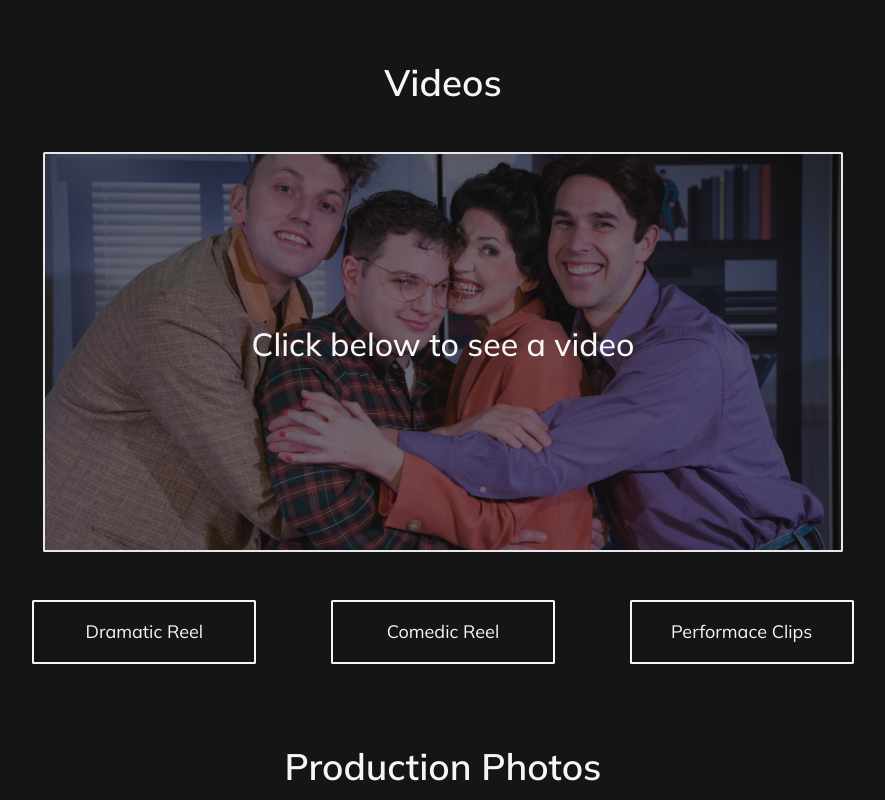
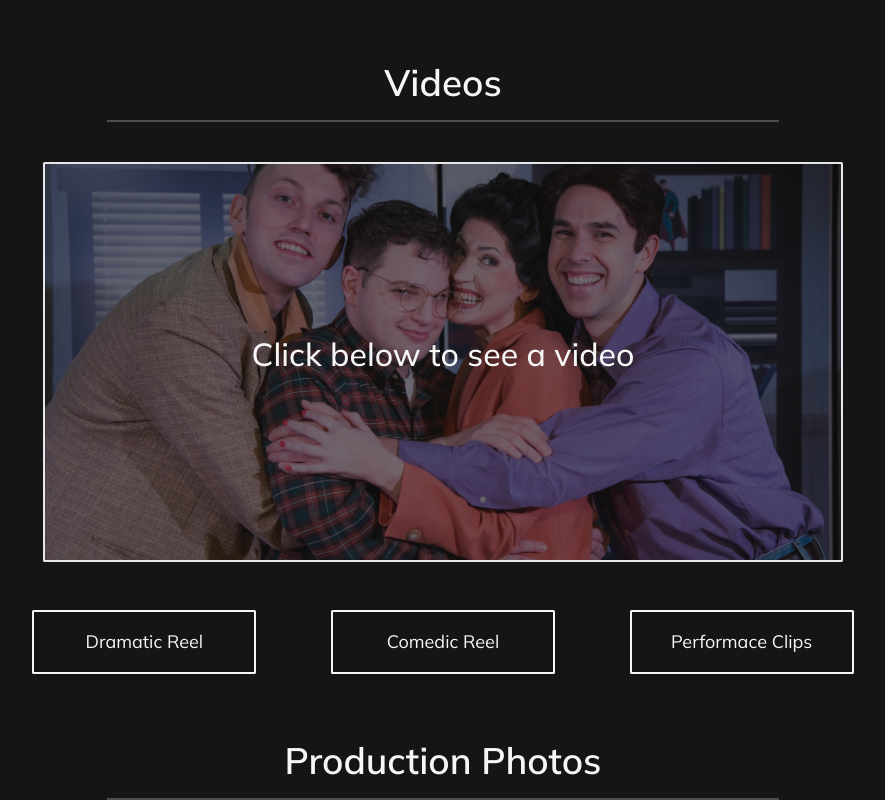
Before and after one commit to IndigoFobes/jacob-millman, a Next.js app: page /media in a window 1280 px wide. Shown: the part 180-980 px from the top of the page, without its empty margins (197-1082 px from the left). Built offline with nearby package versions, Linux system fonts and the light colour scheme; a web font is replaced by a local one.

Commit message:
Added classes for darker and lighter horizontal lines.

```diff
--- a/src/app/globals.css
+++ b/src/app/globals.css
@@ -15,7 +15,7 @@
   --light-text-color: #F6F6F6;
   --rounded-tiny: .1rem;
   --dark-theme-transparent: rgba(41, 41, 41, 0);
-  --light-text-transparent: rgba(246, 246, 246, .5)
+  --light-text-transparent: rgba(246, 246, 246, .5);
 }
 
 @font-face {
@@ -78,6 +78,16 @@ text-decoration: none;
   font-size: 6.5rem;
   font-family: "Manchester", serif;
   font-style: italic;
+}
+
+.horizontal-line-dark {
+  border-color: var(--light-theme-color);
+  border-width: .07rem;
+}
+
+.horizontal-line-light {
+  border-color: var(--light-text-color);
+  border-width: .07rem;
 }
 
 .image-overlay {
--- a/src/app/media/page.tsx
+++ b/src/app/media/page.tsx
@@ -228,8 +228,6 @@ const videos: Videos[] = [
 
 /* For Video State Rendering
 
-I am guessing I need UseState
-
 Dislay certain videos depending on which "button" is clicked/toggled
 */
 
@@ -239,14 +237,6 @@ export default function Page() {
   }
 
   const [rendered, setRendered] = useState(0);
-
-  // let video:
-  //   | string
-  //   | number
-  //   | boolean
-  //   | React.JSX.Element
-  //   | Iterable<React.ReactNode>
-  //   | React.PromiseLikeOfReactNode;
 
   let source;
   let title;
@@ -270,6 +260,7 @@ export default function Page() {
     console.log("Something went wrong.");
   }
 
+  // Video frame
   const video = (
     <iframe
       className="rounded-sm w-[calc(800px*1/2)] h-[calc(400px*1/2)] md:w-[calc(800px*2/3)] md:h-[calc(400px*2/3)] lg:w-[800px] lg:h-[400px]"
@@ -294,10 +285,11 @@ export default function Page() {
   // ***RENDERED***
   return (
     <div className="lg:w-9/12 mx-8 sm:mx-auto sm:px-8 pt-16 md:pt-48 mb-20 md:mb-32">
-      <div className="flex flex-col gap-10 mt-5">
+      <div className="flex flex-col gap-6 mt-5">
         {/* Videos section */}
         <div className="flex flex-col justify-center content-center mb-10">
-          <h1 className="title text-center mb-10">Videos</h1>
+          <h1 className="title text-center">Videos</h1>
+          <hr className="w-3/4 border-solid mt-2 place-self-center horizontal-line-light mb-8"></hr>
           <div className="lg:row-span-4">
             <div className="py-2 px-1 rounded-md flex justify-center">
               {rendered == 0 ? (
@@ -334,7 +326,10 @@ export default function Page() {
           </button> */}
         </div>
         {/* Production photos section */}
-        <h1 className="title text-center mb-5">Production Photos</h1>
+        <div className="flex flex-col justify-center content-center">
+          <h1 className="title text-center">Production Photos</h1>
+          <hr className="w-3/4 border-solid mt-2 place-self-center horizontal-line-light mb-2"></hr>
+        </div>
         {/* map through each show, with photos from each show. I can either create new interfaces with photos nested into shows. I don't know another good option. */}
         {shows.map((show) => {
           return (
--- a/src/app/page.tsx
+++ b/src/app/page.tsx
@@ -89,7 +89,7 @@ export default function Home() {
       <div className="p-4 flex flex-col a-gradient">
         <div className="title py-12 px-8 md:px-12 lg:px-20 xl:px-36 w-full grid grid-cols-3">
           <h1 className="col-start-1 md:col-end-3 col-end-4">Most Recently</h1>
-          <hr className="col-start-1 md:col-end-3 col-end-4 md:mr-10 border-solid border-[var(--light-theme-color)] border-[.07rem] mt-2"></hr>
+          <hr className="col-start-1 md:col-end-3 col-end-4 md:mr-10 border-solid horizontal-line-dark mt-2"></hr>
         </div>
 
         <ul className="md:px-12 lg:px-20 xl:px-36 h-auto">
@@ -169,7 +169,7 @@ export default function Home() {
             <h2 className="title text-[var(--light-text-color)]">
               {`Headshots`} <br className="sm:hidden"></br> {`& Resume`}
             </h2>
-            <hr className="w-3/4 xl:w-1/2 border-solid border-[var(--light-theme-color)] border-[.07rem] mt-2"></hr>
+            <hr className="w-3/4 xl:w-1/2 border-solid horizontal-line-dark mt-2"></hr>
             <Link
               className="font-[600] text-center my-2 mx-8 rounded-[var(--rounded-tiny)] text-lg text-[var(--light-text-color)] place-self-center hover-underline-animation"
               href="/resume"
@@ -183,7 +183,7 @@ export default function Home() {
           {/* text/link */}
           <div className="col-start-1 col-end-6 md:col-end-8 w-full flex flex-col gap-6 justify-center items-center mx-auto">
             <h2 className="title text-[var(--light-text-color)]">Media</h2>
-            <hr className="w-3/4 xl:w-1/2 border-solid border-[var(--light-theme-color)] border-[.07rem] mt-2"></hr>
+            <hr className="w-3/4 xl:w-1/2 border-solid horizontal-line-dark mt-2"></hr>
             <Link
               className="font-[600] text-center my-2 mx-8 rounded-[var(--rounded-tiny)] text-lg text-[var(--light-text-color)] place-self-center hover-underline-animation"
               href="/media"
```
